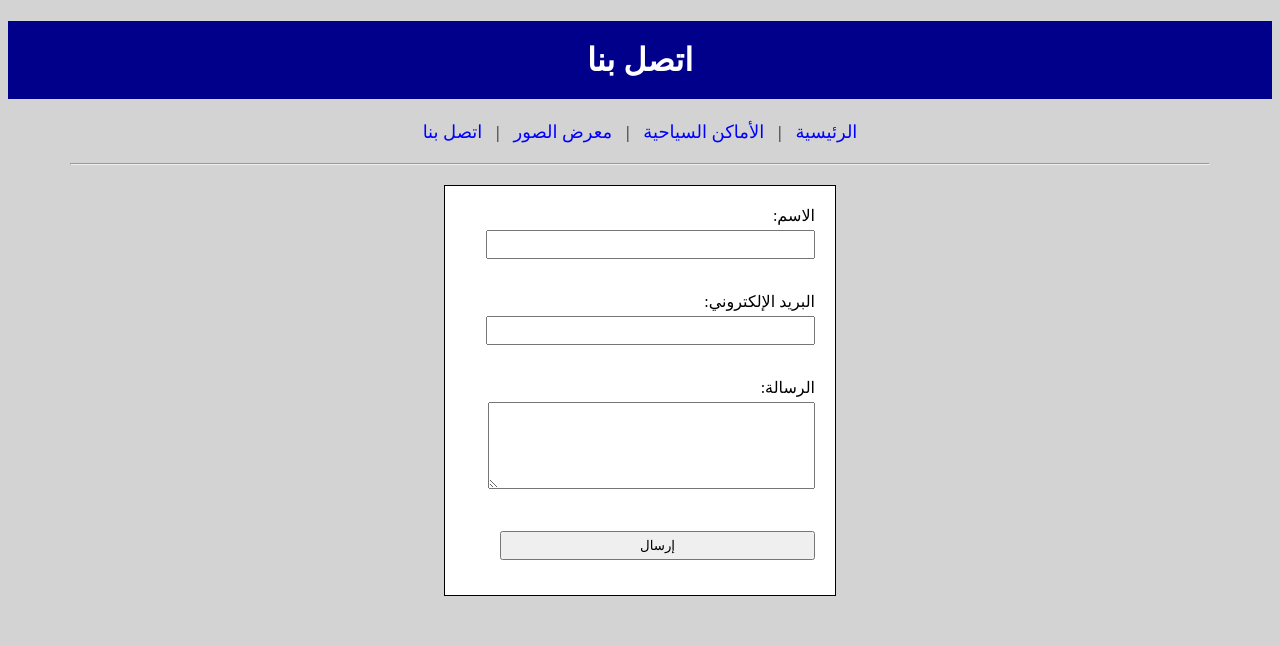
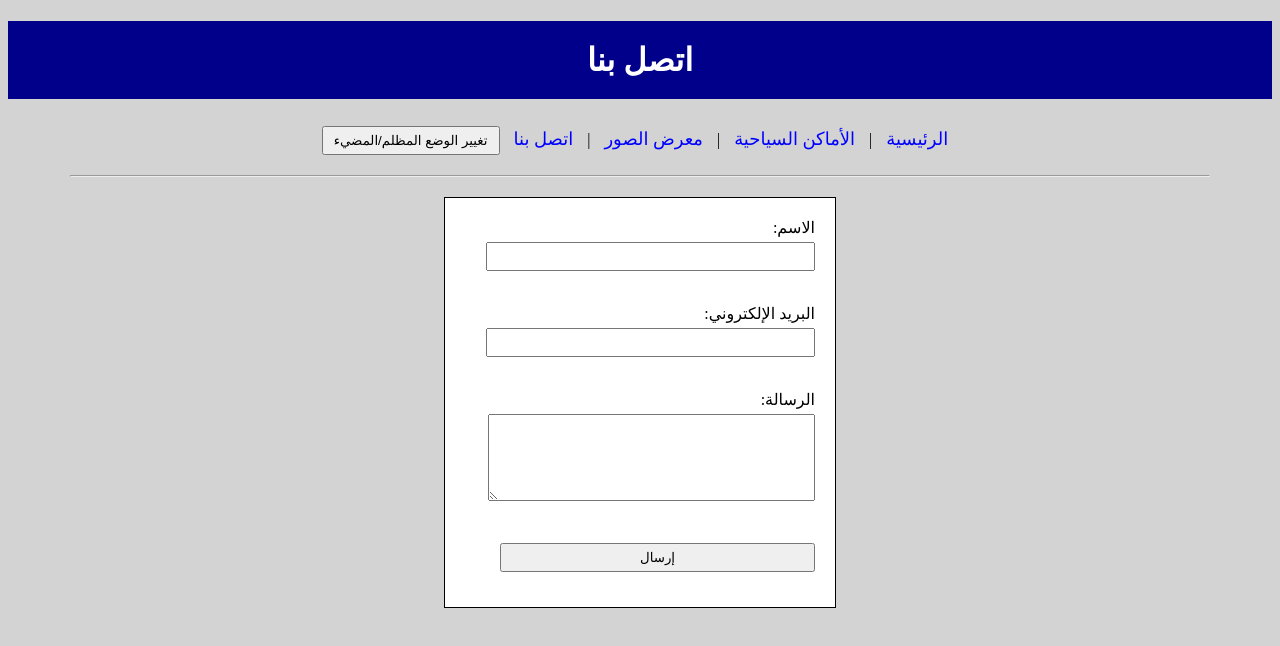
Before and after one commit to zh6157607-tech/-travel-guide, a plain HTML site: page contact.html in a window 1280 px wide. Drawn offline with Linux system fonts and the light colour scheme.

Commit message:
Update contact.html

```diff
--- a/contact.html
+++ b/contact.html
@@ -13,6 +13,8 @@
 <a href="places.html">الأماكن السياحية</a> |
 <a href="gallery.html">معرض الصور</a> |
 <a href="contact.html">اتصل بنا</a>
+
+<button onclick="toggleDarkMode()" style="padding: 5px 10px; cursor: pointer; margin-top: 5px;">تغيير الوضع المظلم/المضيء</button>
 
 <hr>
 
```
